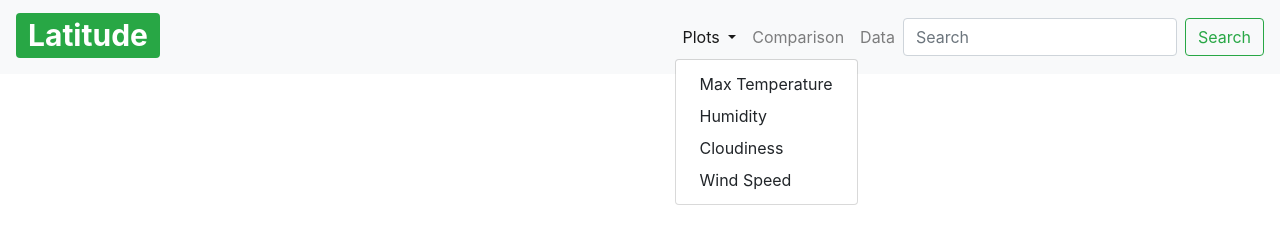
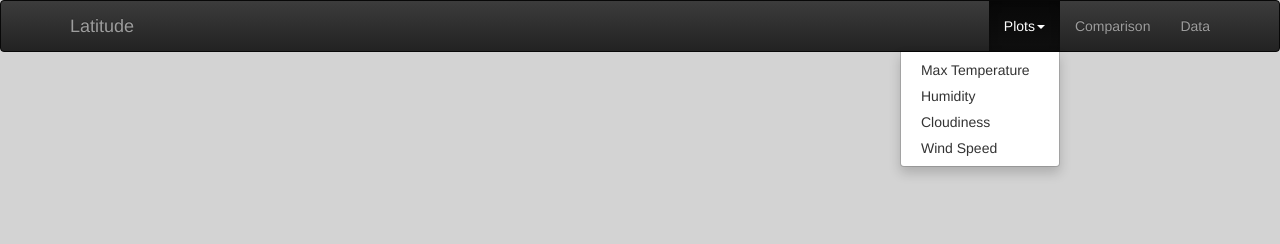
Before and after one commit to RUBALBHULLAR/Web-Design-Challenge, a plain HTML site: page index.html in a window 1280 px wide. Both pictures are taken after a click on the link "Plots". Drawn offline with nearby package versions, Linux system fonts and the light colour scheme.

Commit message:
Update index.html

```diff
--- a/index.html
+++ b/index.html
@@ -1,61 +1,49 @@
-<!---Landing home page-->
-<!doctype html>
-<html lang ="en">
+<!DOCTYPE html>
+<html lang="en">
+<head>
+    <meta charset="UTF-8">
+    <meta name="viewport" content="width=device-width, initial-scale=1">
+    <meta http-equiv="X-UA-Compatible" content="ie=edge">
 
- <head>
-        <meta charset="utf-8">
-        <meta http-equiv="X-UA-Compatible" content="IE=edge">
-        <meta name="viewport" content="width=device-width, initial-scale=1">
-        <!-- Bootstrap CSS -->
-        <link rel="stylesheet" href="https://stackpath.bootstrapcdn.com/bootstrap/4.3.1/css/bootstrap.min.css" integrity="sha384-ggOyR0iXCbMQv3Xipma34MD+dH/1fQ784/j6cY/iJTQUOhcWr7x9JvoRxT2MZw1T" crossorigin="anonymous">
-        <!-- CSS Stylesheet -->
-        <link rel="stylesheet" type="text/css" href="style.css">
-        <title>Bootstrap Visualization Dashboard</title>
+    <!-- Latest compiled and minified CSS -->
+    <link rel="stylesheet" href="https://maxcdn.bootstrapcdn.com/bootstrap/3.3.7/css/bootstrap.min.css" integrity="sha384-BVYiiSIFeK1dGmJRAkycuHAHRg32OmUcww7on3RYdg4Va+PmSTsz/K68vbdEjh4u" crossorigin="anonymous">
+
+    <!-- Optional theme -->
+    <link rel="stylesheet" href="https://maxcdn.bootstrapcdn.com/bootstrap/3.3.7/css/bootstrap-theme.min.css" integrity="sha384-rHyoN1iRsVXV4nD0JutlnGaslCJuC7uwjduW9SVrLvRYooPp2bWYgmgJQIXwl/Sp" crossorigin="anonymous">
+
+    <!-- jQuery (necessary for Bootstrap's JavaScript plugins) -->
+    <script src="https://ajax.googleapis.com/ajax/libs/jquery/1.12.4/jquery.min.js"></script>
+
+    <!-- Latest compiled and minified JavaScript -->
+    <script src="https://maxcdn.bootstrapcdn.com/bootstrap/3.3.7/js/bootstrap.min.js" integrity="sha384-Tc5IQib027qvyjSMfHjOMaLkfuWVxZxUPnCJA7l2mCWNIpG9mGCD8wGNIcPD7Txa" crossorigin="anonymous"></script>
+
+    <link rel="stylesheet" href="style.css">
+
+    <title>Weather Analysis Visualization</title>
 </head>
+<body style="background-color: lightgray">
 
- <body>
+    <nav class="navbar navbar-inverse">
+        <div class="container">
 
-    <!-- Bootstrap JavaScript -->
-    <!-- jQuery, Popper.js & Bootstrap JS -->
-    <script src="https://code.jquery.com/jquery-3.3.1.slim.min.js" integrity="sha384-q8i/X+965DzO0rT7abK41JStQIAqVgRVzpbzo5smXKp4YfRvH+8abtTE1Pi6jizo" crossorigin="anonymous"></script>
-    <script src="https://cdnjs.cloudflare.com/ajax/libs/popper.js/1.14.7/umd/popper.min.js" integrity="sha384-UO2eT0CpHqdSJQ6hJty5KVphtPhzWj9WO1clHTMGa3JDZwrnQq4sF86dIHNDz0W1" crossorigin="anonymous"></script>
-    <script src="https://stackpath.bootstrapcdn.com/bootstrap/4.3.1/js/bootstrap.min.js" integrity="sha384-JjSmVgyd0p3pXB1rRibZUAYoIIy6OrQ6VrjIEaFf/nJGzIxFDsf4x0xIM+B07jRM" crossorigin="anonymous"></script>
+            <div class="navbar-header">
+                <a class="navbar-brand logo" href="index.html">
+                <span class="nav-color">Latitude</span></a>
 
-     <!-- Navigation Menu -->
-     <div class="navigation">
-        <nav class="navbar navbar-expand-lg navbar-light bg-light">
-            <!--<a class="navbar-brand"  href="index.html">Latitude</a>-->
-            <h1><span class="badge badge-success">Latitude</span></h1>
-            <button class="navbar-toggler" type="button" data-toggle="collapse" data-target="#navbarNavDropdown" aria-controls="navbarNavDropdown" aria-expanded="false" aria-label="Toggle navigation">
-                <span class="navbar-toggler-icon"></span>
-            </button>
-            <div class="collapse navbar-collapse" id="navbarNavDropdown">
-                <ul class="navbar-nav ml-auto">
-                    <li class="nav-item dropdown">
-                        <a class="nav-link dropdown-toggle" href="#" id="navbarDropdownMenuLink" role="button" data-toggle="dropdown" aria-haspopup="true" aria-expanded="false">
-                            Plots
-                        </a>
-                        <div class="dropdown-menu" aria-labelledby="navbarDropdownMenuLink">
-                            <a class="dropdown-item" href="temp.html">Max Temperature</a>
-                            <a class="dropdown-item" href="humidity.html">Humidity</a>
-                            <a class="dropdown-item" href="cloudiness.html">Cloudiness</a>
-                            <a class="dropdown-item" href="wind_speed.html">Wind Speed</a>
-                        </div>
-                    </li>
-                    <li class="nav-item">
-                        <a class="nav-link" href="comparison.html">Comparison</a>
-                    </li>
-                    <li class="nav-item">
-                        <a class="nav-link" href="data.html">Data</a>
-                    </li>
-                </ul>
         </div>
 
+            <div class="nav navbar-nav navbar-right">
+                <li class="dropdown"><a class="dropdown-toggle" data-toggle="dropdown">Plots<span class="caret"></span></a>
+                    <ul class="dropdown-menu">
+                        <li><a href="temp.html">Max Temperature</a></li>
+                        <li><a href="humidity.html">Humidity</a></li>
+                        <li><a href="cloudiness.html">Cloudiness</a></li>
+                        <li><a href="wind_speed.html">Wind Speed</a></li>
                     </ul>
-                <form class="form-inline my-2 my-lg-0">
-                <input class="form-control mr-sm-2" type="search" placeholder="Search" aria-label="Search">
-                <button class="btn btn-outline-success my-2 my-sm-0" type="submit">Search</button>
-                </form>
+                </li>
+                <li><a href="comparison.html"> Comparison</a></li>
+                <li><a href="data.html"> Data</a></li>
+            </div>
         </div>
     </nav>
 
```
Lines whose indentation alone changed are shown as unchanged.
